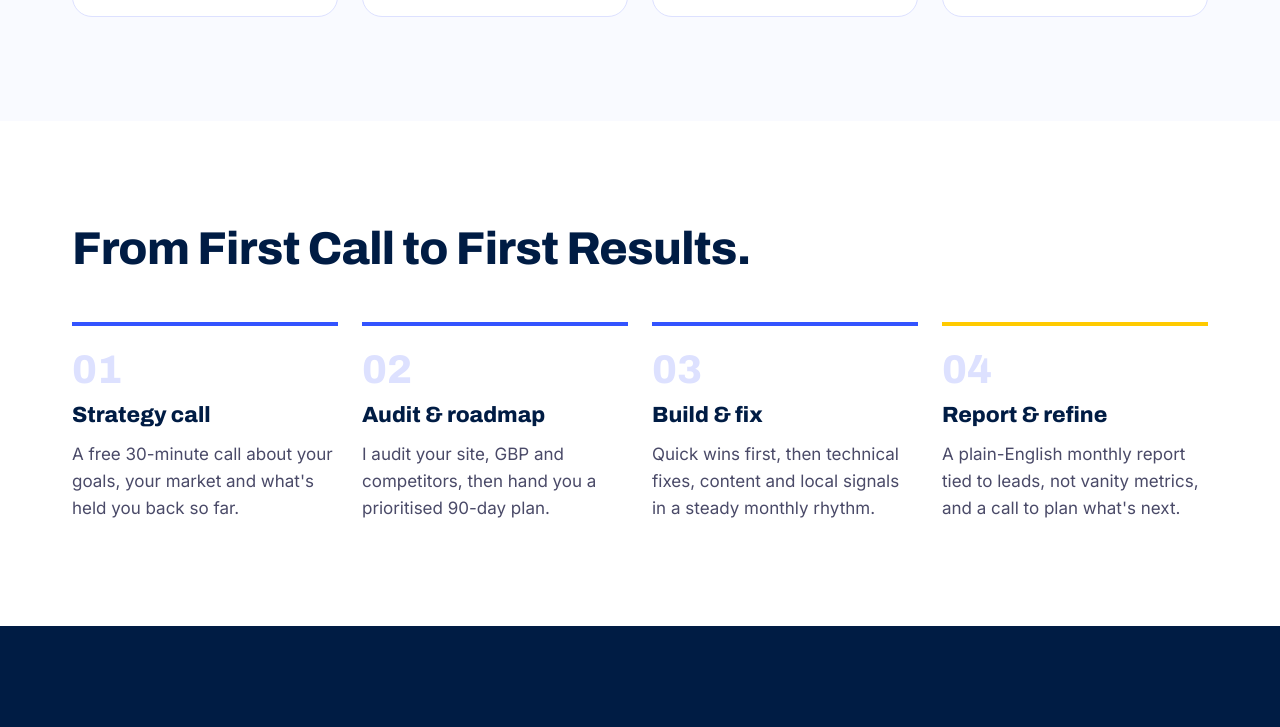
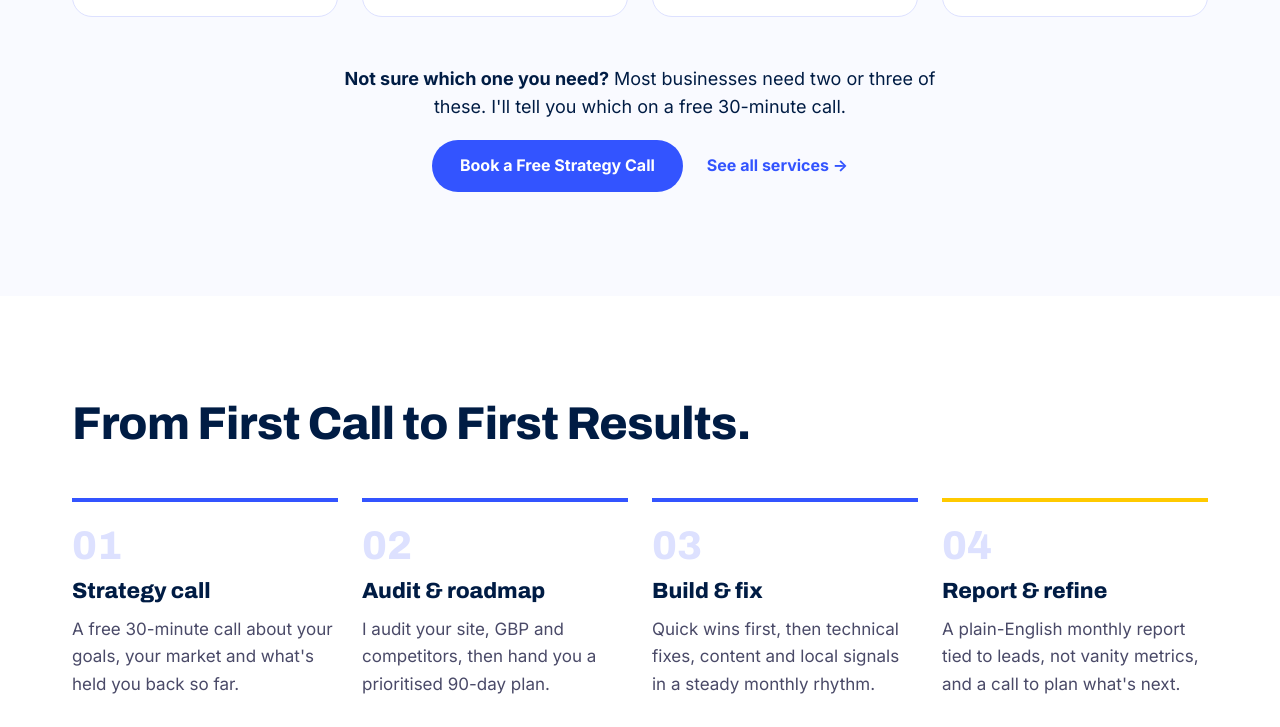
Before and after one commit to Jeeaanny/seotrendnow, an Astro site: page / in a window 1280 px wide. Shown: the part 3870-4597 px from the top of the page. Built offline with nearby package versions, Linux system fonts and the light colour scheme; Astro itself is replaced by a stand-in of ours; some packages are replaced by stand-ins of ours.

Commit message:
Homepage: add strategy-call CTA under services and contact CTA under match section
Co-Authored-By: Claude Opus 5.5 <noreply@anthropic.com>
Claude-Session: https://claude.ai/code/session_01M4MX5nKsAVaMXm79wzW3xR

```diff
--- a/src/pages/index.astro
+++ b/src/pages/index.astro
@@ -183,6 +183,13 @@ const pageCss = ".sec{padding:104px 0}\n.h1{font-family:Archivo,system-ui,sans-s
 <a href="/services/ai-search-visibility/" style="font-weight: 700; font-size: 15px; text-decoration: none; margin-top: auto">Learn more →</a>
 </div>
 </div>
+<div style="display: flex; flex-direction: column; align-items: center; gap: 18px; text-align: center">
+<p style="margin: 0; font-size: 18px; color: #001C44; max-width: 620px"><strong>Not sure which one you need?</strong> Most businesses need two or three of these. I'll tell you which on a free 30-minute call.</p>
+<div style="display: flex; flex-wrap: wrap; align-items: center; justify-content: center; gap: 12px 24px">
+<a class="pill" href="https://calendly.com/seotrendnow/30min" target="_blank" rel="noopener" style="background: #3354FF; color: #FFFFFF">Book a Free Strategy Call</a>
+<a href="/services/" style="font-weight: 700; font-size: 16px; text-decoration: none">See all services →</a>
+</div>
+</div>
 </div>
 </section>
 
@@ -260,6 +267,10 @@ const pageCss = ".sec{padding:104px 0}\n.h1{font-family:Archivo,system-ui,sans-s
 <p style="margin: 0; display: flex; gap: 12px"><svg aria-hidden="true" width="22" height="22" viewBox="0 0 24 24" fill="none" stroke="#808DA1" stroke-width="2.6" stroke-linecap="round" stroke-linejoin="round" style="flex: none; margin-top: 3px"><line x1="6" y1="6" x2="18" y2="18"></line><line x1="18" y1="6" x2="6" y2="18"></line></svg>need page-one rankings by next week</p>
 <p style="margin: 0; display: flex; gap: 12px"><svg aria-hidden="true" width="22" height="22" viewBox="0 0 24 24" fill="none" stroke="#808DA1" stroke-width="2.6" stroke-linecap="round" stroke-linejoin="round" style="flex: none; margin-top: 3px"><line x1="6" y1="6" x2="18" y2="18"></line><line x1="18" y1="6" x2="6" y2="18"></line></svg>want Meta or social media campaigns managed</p>
 </div>
+</div>
+<div style="display: flex; flex-direction: column; align-items: center; gap: 18px; text-align: center">
+<p style="margin: 0; font-size: 18px; color: #001C44; max-width: 620px"><strong>Sound like a fit?</strong> Tell me about your business, and you'll get a reply the same day.</p>
+<a class="pill" href="/contact/" style="background: #FFCA00; color: #001C44">Get in Touch</a>
 </div>
 </div>
 </section>
```
